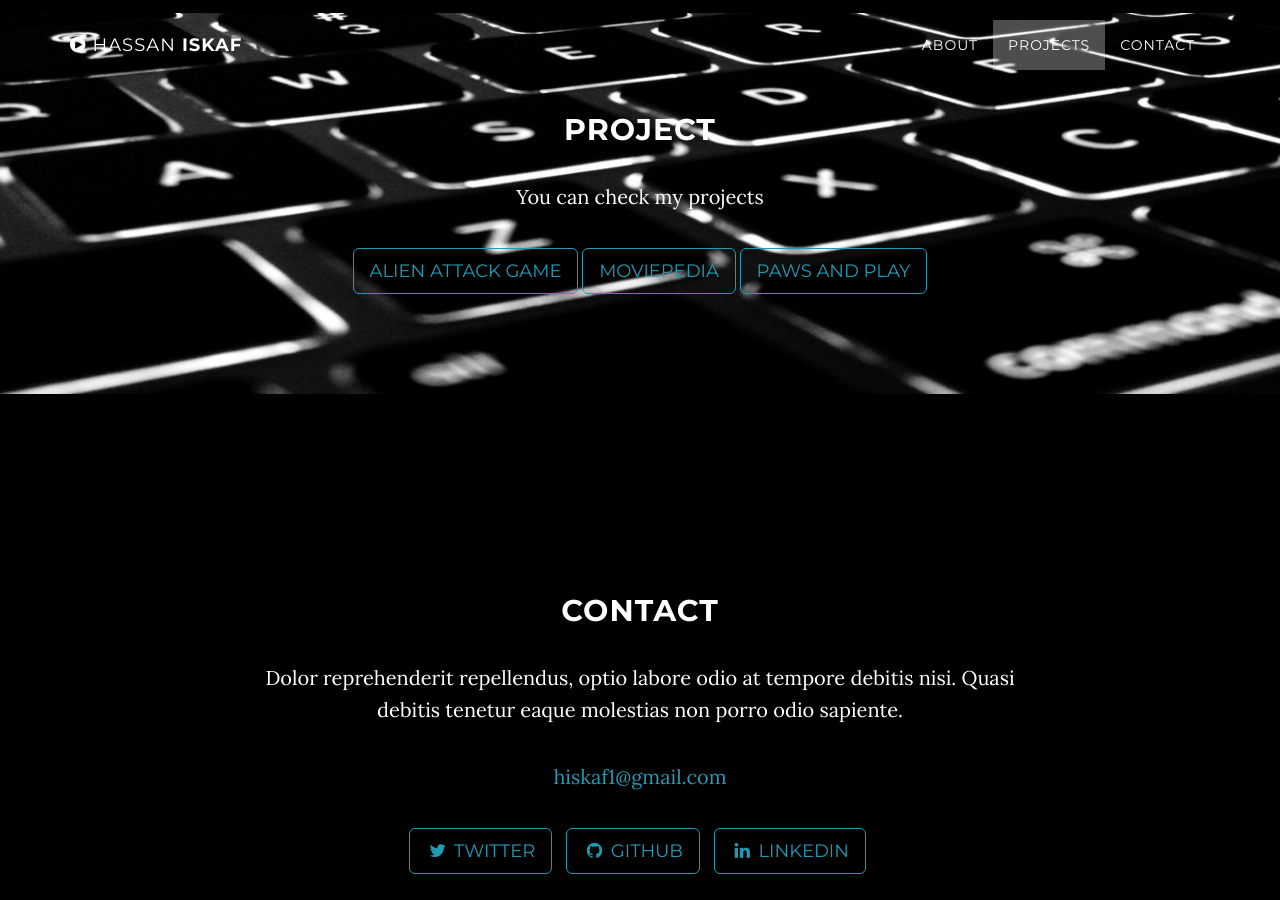
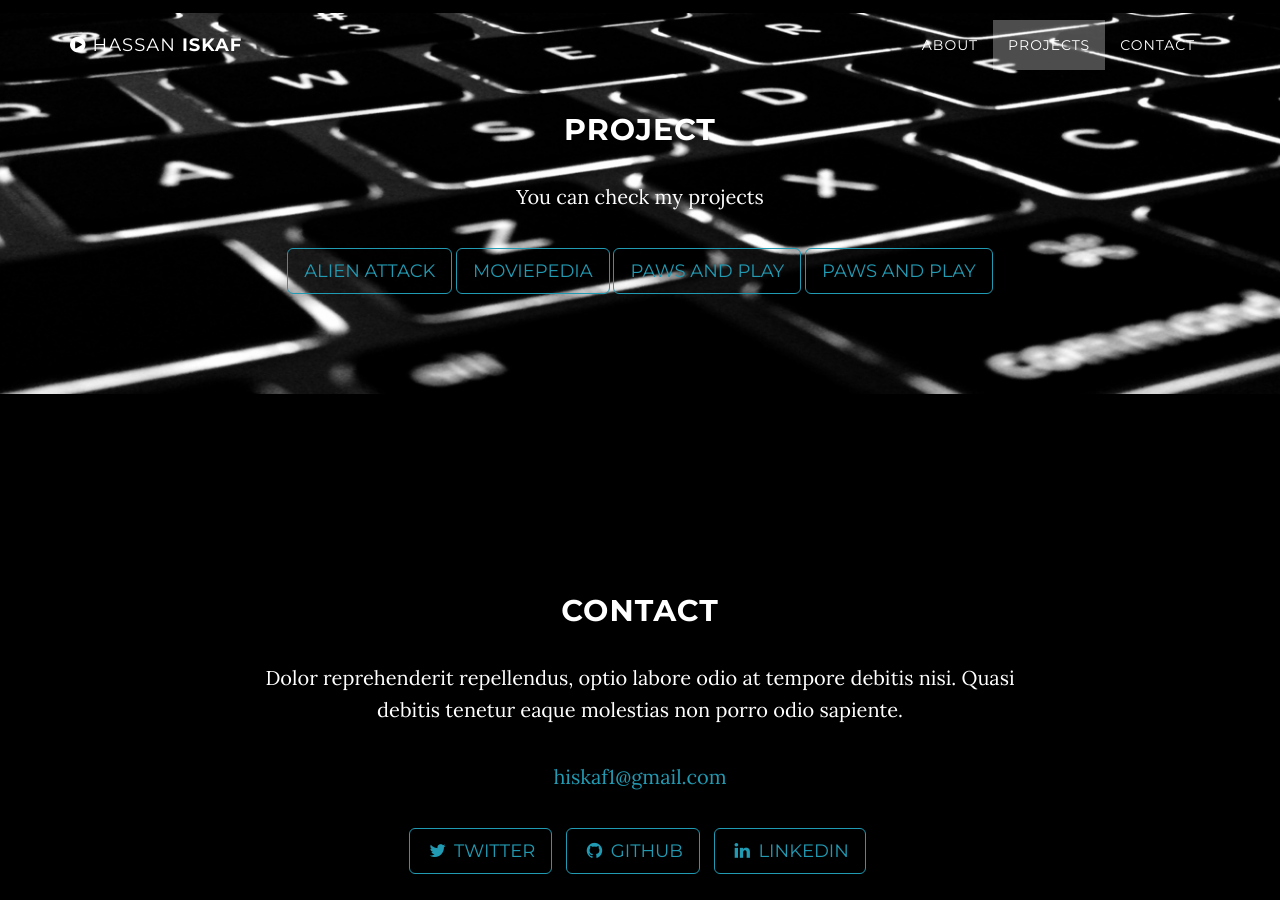
Before and after one commit to hassanisk/hassanisk.github.io, a Jekyll site: the page built from index.html, in a window 1280 px wide and 900 px high, scrolled down 1751 px. Built offline with Jekyll 4.4.1, drawn with Linux system fonts in a browser that asks for light colours.

Commit message:
added links

```diff
--- a/_includes/download.html
+++ b/_includes/download.html
@@ -5,9 +5,10 @@
                 <div class="col-lg-8 col-lg-offset-2">
                     <h2>Project</h2>
                     <p>You can check my projects</p>
-                    <a href="https://secure-plateau-53161.herokuapp.com/" class="btn btn-default btn-lg">Alien Attack Game</a>
-                    <a href="hhttps://secure-atoll-92904.herokuapp.com/" class="btn btn-default btn-lg">MoviePedia</a>
-                    <a href="https://pawsplay-hassan.herokuapp.com/" class="btn btn-default btn-lg">Paws and Play</a>
+                    <a href="https://alienattack.herokuapp.com/" class="btn btn-default btn-lg">Alien Attack</a>
+                    <a href="https://movie-pedia.herokuapp.com/" class="btn btn-default btn-lg">MoviePedia</a>
+                    <a href="https://paws-and-play.herokuapp.com/" class="btn btn-default btn-lg">Paws and Play</a>
+                      <a href="https://pocket-fit.herokuapp.com/" class="btn btn-default btn-lg">Paws and Play</a>
                 </div>
             </div>
         </div>
```
